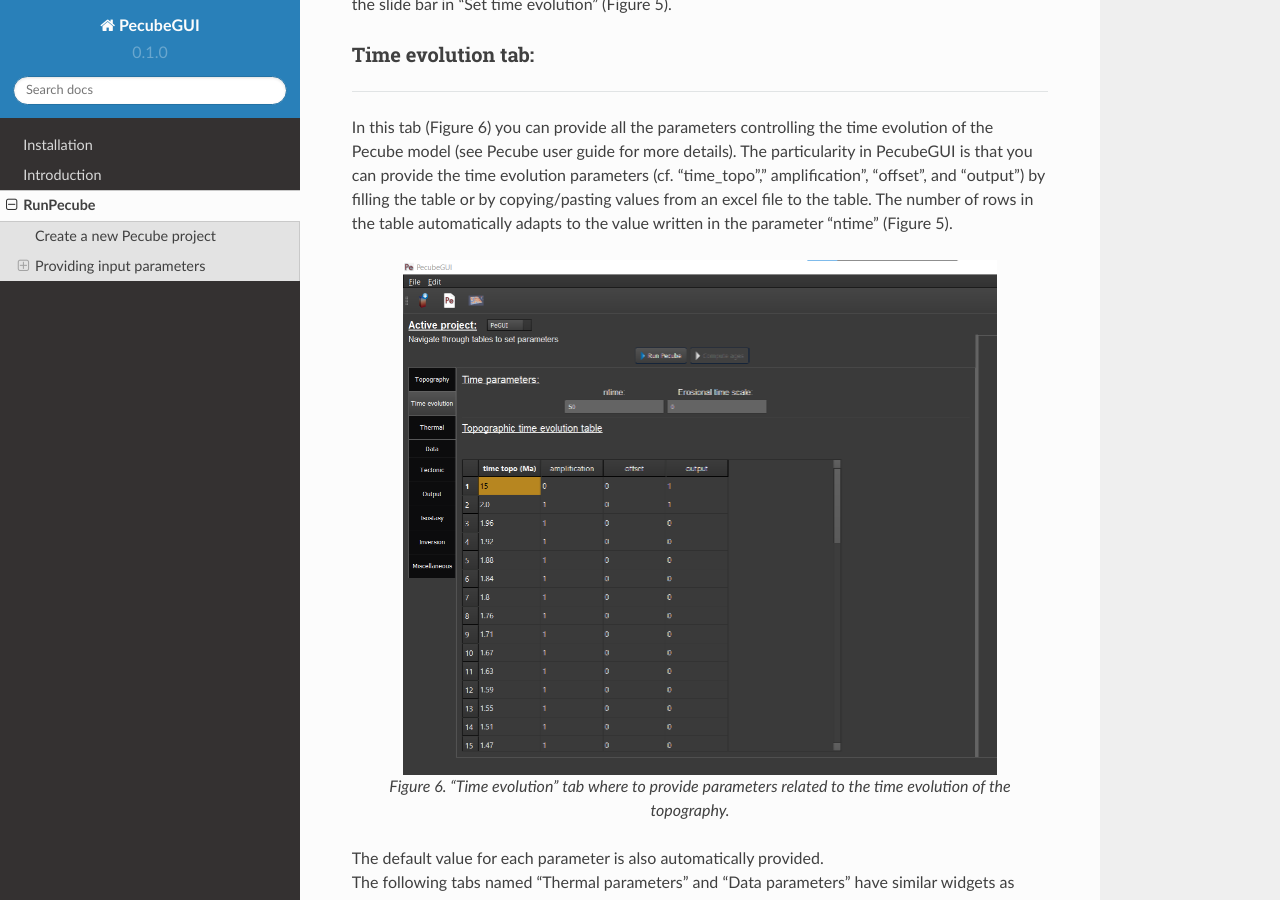
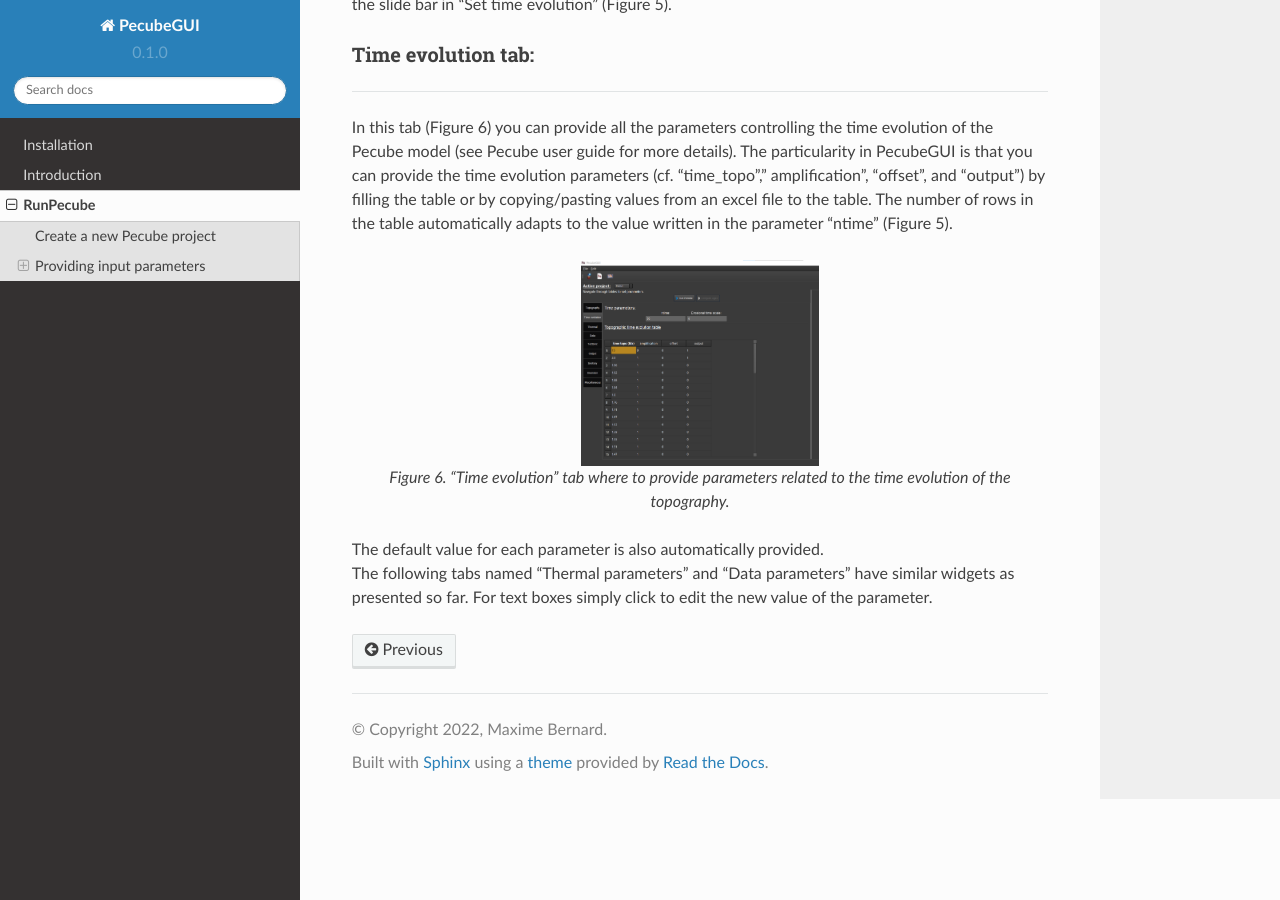
Before and after one commit to MBernAca/PecubeGUI_Doc, a Sphinx documentation site: the page built from docs/source/runPecube.rst, in a window 1280 px wide and 900 px high, scrolled down 3381 px. Built offline with Sphinx 7.4.7 and the Read the Docs theme 2.0.0, drawn with Linux system fonts in a browser that asks for light colours.

Commit message:
Update runPecube.rst

```diff
--- a/docs/source/runPecube.rst
+++ b/docs/source/runPecube.rst
@@ -78,7 +78,7 @@
 In this tab (Figure 6) you can provide all the parameters controlling the time evolution of the Pecube model (see Pecube user guide for more details). The particularity in PecubeGUI is that you can provide the time evolution parameters (cf. “time_topo”,” amplification”, “offset”, and “output”) by filling the table or by copying/pasting values from an excel file to the table. The number of rows in the table automatically adapts to the value written in the parameter “ntime” (Figure 5).
 
 .. figure:: ../images/Time_Evolution.png
-  :scale: 50
+  :scale: 20
   :align: center
 
   *Figure 6. "Time evolution" tab where to provide parameters related to the time evolution of the topography.*
```
